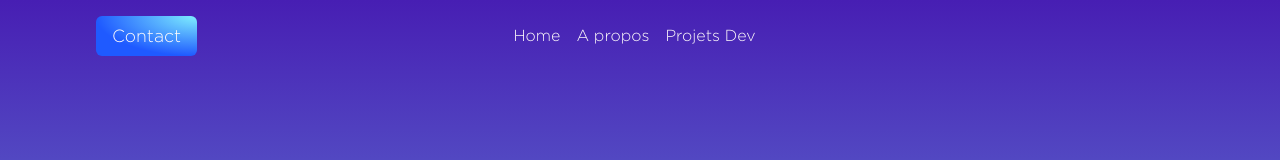
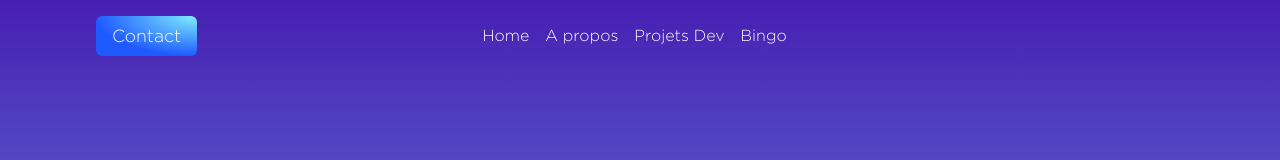
Before and after one commit to caudrel/Portfolio, a Next.js app in the folder frontend/: page / in a window 1280 px wide. Shown: the top 160 px of the page. Built offline with nearby package versions, Linux system fonts and the light colour scheme; no server answers.

Commit message:
add bingo in menu

```diff
--- a/frontend/src/components/Header.tsx
+++ b/frontend/src/components/Header.tsx
@@ -129,6 +129,13 @@ export default function Header() {
                                 href='/projets'
                             >
                                 Projets Dev
+                            </Link>
+
+                            <Link
+                                className={`menu-link ${isScrolled ? 'scrolled' : ''}`}
+                                href='/bingo'
+                            >
+                                Bingo
                             </Link>
 
                             {isConnected && (
@@ -284,6 +291,13 @@ export default function Header() {
                                             onClick={() => setMenuOpen(false)}
                                         >
                                             Projets Dev
+                                        </Link>
+                                        <Link
+                                            className='dropdown-link'
+                                            href='/bingo'
+                                            onClick={() => setMenuOpen(false)}
+                                        >
+                                            Bingo
                                         </Link>
                                         {isConnected && (
                                             <Link
--- /dev/null
+++ b/frontend/src/types/scss.d.ts
@@ -0,0 +1 @@
+declare module '*.scss'
```
